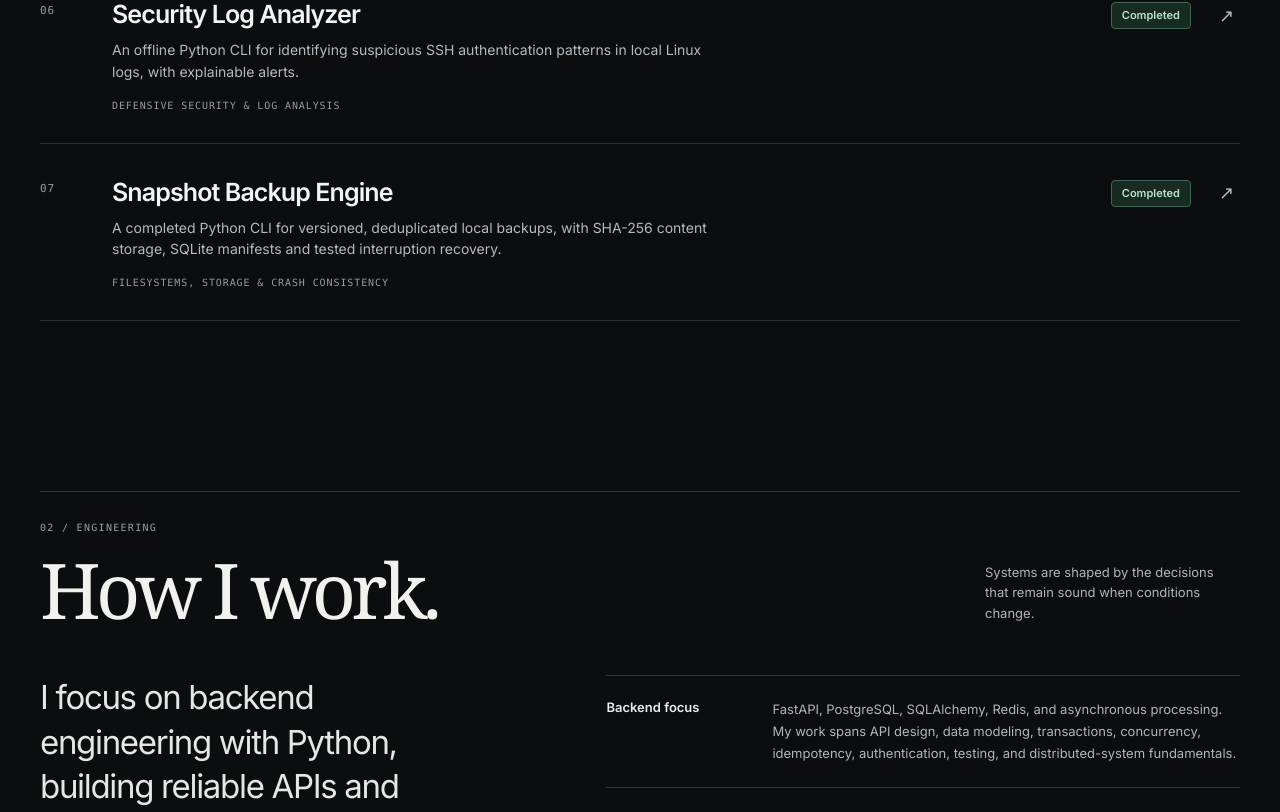
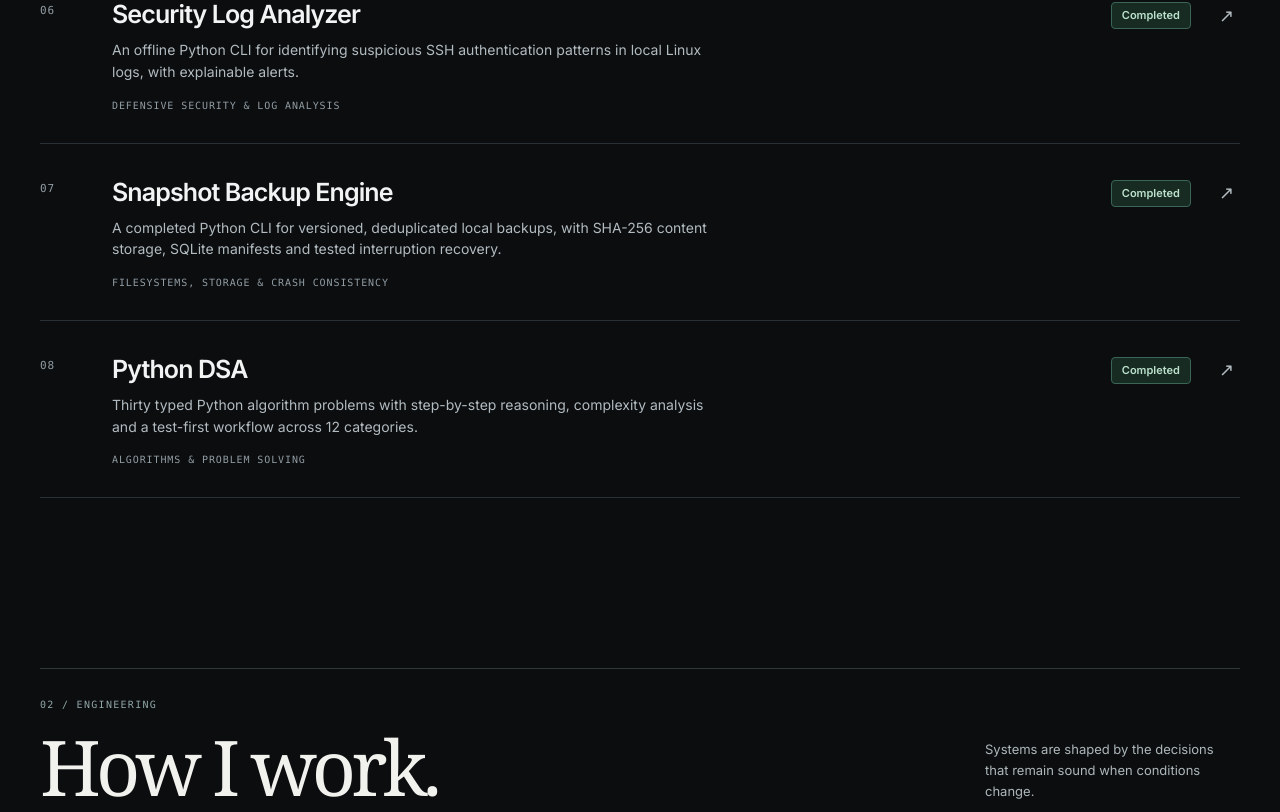
Before and after one commit to WYLLLY/portfolio, a Next.js app: page / in a window 1280 px wide. Shown: the part 2610-3422 px from the top of the page. Built offline with nearby package versions, Linux system fonts and the light colour scheme; no server answers.

Commit message:
feat: present Python DSA and Linux proficiency on portfolio

```diff
--- a/src/app/cv/page.tsx
+++ b/src/app/cv/page.tsx
@@ -10,6 +10,7 @@ export const metadata: Metadata = {
 };
 
 const repositories = [
+  { slug: "python-dsa", title: "Python DSA", detail: "30 typed Python problems across 12 categories, with reasoning, complexity analysis and 207 passing pytest tests. Test-first development and CI on Python 3.12–3.14." },
   { slug: "python-code-analyzer", title: "Python Code Analyzer", detail: "Static import graphs, iterative cycle detection and deterministic JSON reports. 682 tests; source available on request." },
   { slug: "payment-ledger-system", title: "Payment & Ledger System", detail: "Immutable double-entry ledger, atomic transfers and recoverable payments with a simulated provider." },
   { slug: "ai-task-execution-platform", title: "AI Task Execution Platform", detail: "Durable task execution, bounded tools, cost accounting and event streaming. Provider verification uses simulations." },
@@ -27,7 +28,7 @@ export default function CvPage() {
       </header>
       <section className={styles.section} aria-labelledby="cv-downloads">
         <h2 id="cv-downloads">Download my CV</h2>
-        <p>One A4 page. Available in English and French.</p>
+        <p>One A4 page. Available in English and French. Includes Python DSA and good working proficiency in Linux.</p>
         <div className={styles.downloads}>
           <a href="/cv/William_Decatoire_CV_EN.pdf" download lang="en">English CV <span>PDF ↗</span></a>
           <a href="/cv/William_Decatoire_CV_FR.pdf" download lang="fr">CV français <span>PDF ↗</span></a>
@@ -40,7 +41,7 @@ export default function CvPage() {
       </section>
       <section className={styles.section} aria-labelledby="cv-projects">
         <h2 id="cv-projects">Explore the projects</h2>
-        <p>Four personal engineering projects. Public repositories are linked where available.</p>
+        <p>Five personal engineering projects. Public repositories are linked where available.</p>
         <ul className={styles.projects}>
           {repositories.map((project) => (
             <li key={project.slug}>
--- a/src/app/page.tsx
+++ b/src/app/page.tsx
@@ -100,7 +100,7 @@ export default function Home() {
           <p className="home-engineering-intro">I focus on backend engineering with Python, building reliable APIs and data-intensive systems.</p>
           <div className="home-capabilities" aria-label="Engineering skills">
             <div><h3>Backend focus</h3><p>FastAPI, PostgreSQL, SQLAlchemy, Redis, and asynchronous processing. My work spans API design, data modeling, transactions, concurrency, idempotency, authentication, testing, and distributed-system fundamentals.</p></div>
-            <div><h3>Engineering workflow</h3><p>Git, Docker, pytest, Ruff, mypy, GitHub Actions, and AI coding agents such as Codex. I use approved specifications, test-first implementation, independent code review, and verification against real PostgreSQL and Redis.</p></div>
+            <div><h3>Engineering workflow</h3><p>Good working proficiency in Linux, alongside Git, Docker, pytest, Ruff, mypy, GitHub Actions, and AI coding agents such as Codex. I use approved specifications, test-first implementation, independent code review, and verification against real PostgreSQL and Redis.</p></div>
             <div><h3>Certification goals</h3><p>Targeting {site.certificationGoals.map((goal, index) => <span key={goal.code}>{index > 0 ? " and " : ""}<a className="inline-link" href={goal.href}>{goal.code} — {goal.title}</a></span>)}. These are goals, not certifications already earned.</p></div>
             <div><h3>Currently developing</h3><p>I am building practical experience with message queues, observability, cloud infrastructure, Terraform, Kubernetes, and production operations.</p></div>
           </div>
--- a/src/content/projects.ts
+++ b/src/content/projects.ts
@@ -349,6 +349,51 @@ export const projects: Project[] = [
       ]
   },
 
+  {
+    slug: "python-dsa",
+    title: "Python DSA",
+    summary:
+      "Thirty typed Python algorithm problems with step-by-step reasoning, complexity analysis and a test-first workflow across 12 categories.",
+    focus: "Algorithms & problem solving",
+    status: "completed",
+    completionNote:
+      "Completed and merged on 24 November 2026. All 207 pytest tests passed with zero failures or skips; Ruff, strict mypy and GitHub Actions passed on Python 3.12, 3.13 and 3.14. Source is publicly available on GitHub.",
+    overview:
+      "A study collection of 30 problems: 9 Easy, 17 Medium and 4 Hard. Each exercise combines a rewritten statement, explicit input contract, typed Python implementation, reasoning, time and space complexity, and pytest tests. The repository includes a study progression and canonical problem attribution.",
+    challenge:
+      "Recognizing a pattern is only a starting point. Each solution must justify its invariant, handle boundaries and duplicates, preserve inputs where promised, and explain the tradeoff from a simple baseline to an efficient algorithm.",
+    scope: [
+      "Covered Arrays, Hash Maps, Two Pointers, Sliding Window, Stack, Linked Lists, Binary Search, Trees, Graphs, Heaps, Greedy and Dynamic Programming.",
+      "Implemented prefix/suffix products, monotonic stacks and deques, iterative tree and graph traversals, topological sorting, heap selection and dynamic-programming frontiers.",
+      "Documented mutation, tie-breaking and invalid-input contracts. Linked-list solutions reuse nodes; the other functions preserve their inputs.",
+      "Committed the structure and all 30 planned problems first, then recorded four Red/Green batches before formatting and focused refactoring.",
+    ],
+    validation: [
+      "207 maintained pytest tests passed with 0 failures and 0 skips, including examples, boundary cases and exhaustive small-input comparisons with brute-force oracles.",
+      "Tests exercise every rotation of small sorted arrays, linked-list node and value preservation, and iterative traversal of trees 2,000 levels deep.",
+      "Ruff lint and formatting, strict mypy, editable installation and wheel construction passed. The full 207-test suite also passed against installed wheel imports.",
+      "Independent review reported 18,797 additional oracle comparisons passing. Two minor documentation and test findings were corrected and rechecked; these temporary probes are separate from the 207 maintained tests.",
+      "GitHub Actions passed on the merged main commit for Python 3.12, 3.13 and 3.14.",
+    ],
+    verifiedSections: [
+      {
+        title: "Engineering Decisions & Tradeoffs",
+        paragraphs: [
+          "Solutions are grouped by learning pattern and share only minimal linked-list and tree nodes. Explicit loops and standard-library collections keep the invariants visible; the project avoids framework dependencies for algorithm execution.",
+          "A slower reference implementation is useful as a test oracle. Exhaustive checks cover small input domains, while iterative traversals avoid Python recursion-depth limits. Complexity statements distinguish auxiliary memory from output storage and note arbitrary-size integer costs.",
+        ],
+      },
+      {
+        title: "Limitations",
+        paragraphs: [
+          "This is an educational algorithm library, not a deployed backend or a production performance benchmark. Small exhaustive domains and passing tests supplement the reasoning but do not prove correctness for every possible input.",
+          "Sortedness, finite acyclic trees and disjoint linked lists are documented preconditions, not runtime-validated guarantees. The third historical Red batch ran on Python 3.14; Python 3.12 annotation compatibility was added in Green.",
+          "Statements, implementations and explanations were independently written for the repository with Codex assistance. Canonical LeetCode links identify problem inspiration; no external solution code was copied.",
+        ],
+      },
+    ],
+    repository: "https://github.com/WYLLLY/python-dsa",
+  },
 
 ];
 
```
